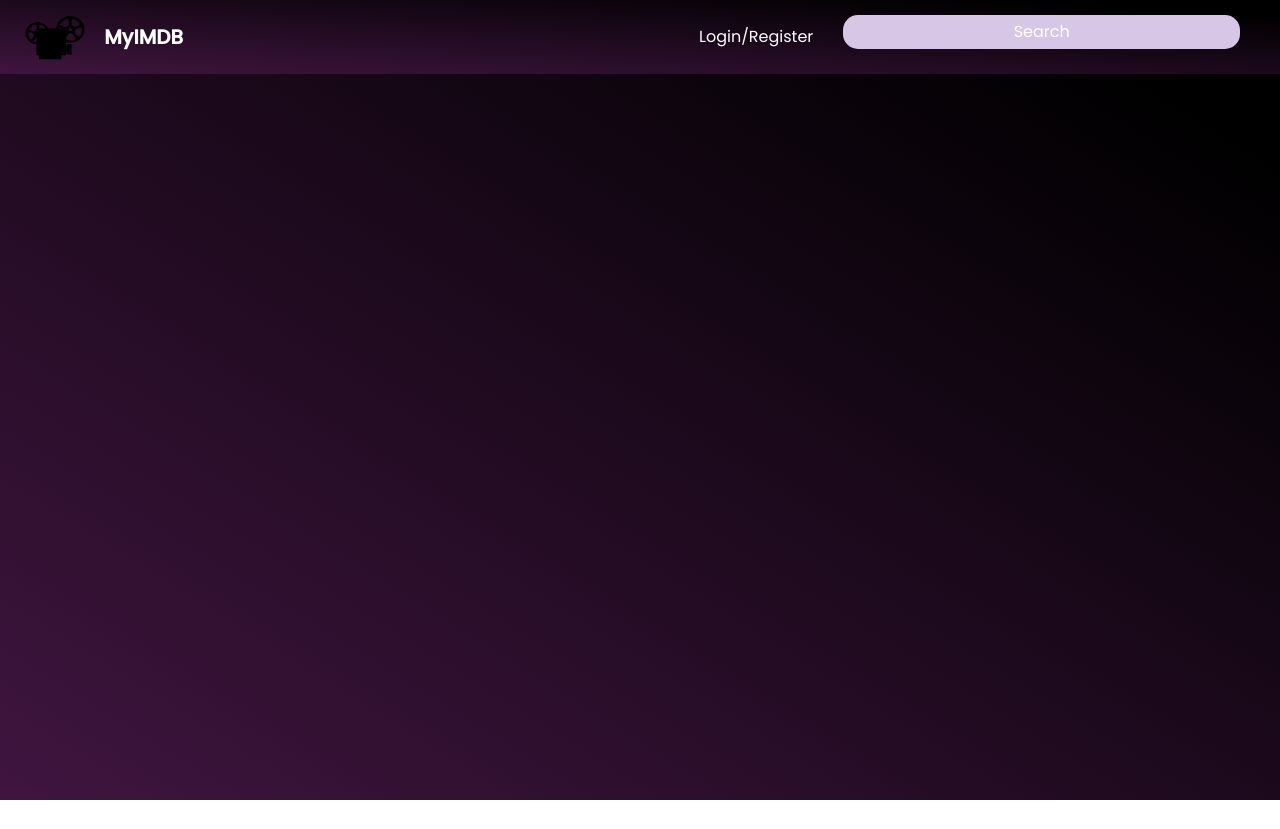
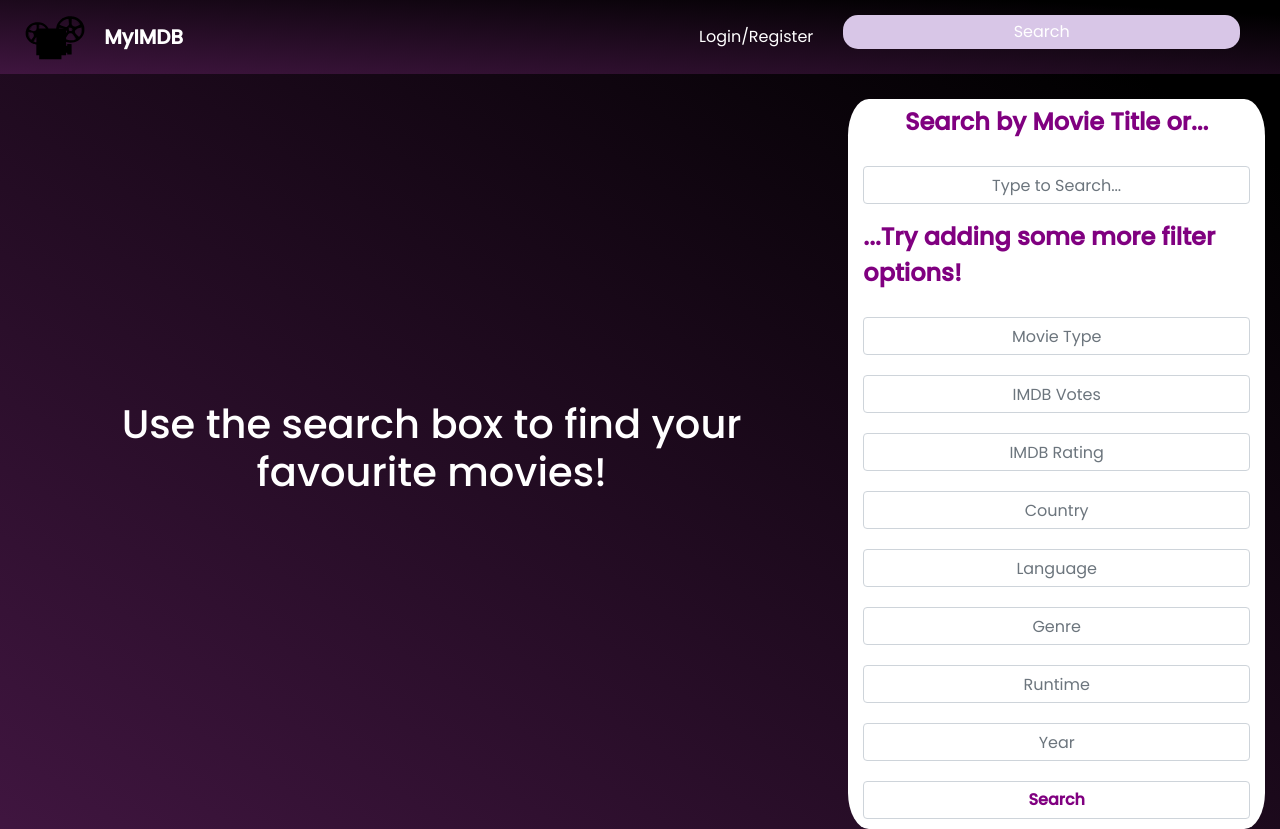
Before and after one commit to bondastefana/imdb_app_reactjs, a React (Create React App) app: page /search/1 in a window 1280 px wide. Before the commit the page ends 800 px from the top, so only its background shows below. Built offline with nearby package versions, Linux system fonts and the light colour scheme; no server answers.

Commit message:
Adding Routing to Search

```diff
--- a/src/App.js
+++ b/src/App.js
@@ -19,7 +19,7 @@ export class App extends React.Component {
           <Route exact path="/">
             <HomePage />
           </Route>
-          <Route exact path="/search">
+          <Route exact path="/search/:title">
             <SearchPage />
           </Route>
           <Route exact path="/login-register">
--- a/src/Pages/SearchPage/SearchPage.jsx
+++ b/src/Pages/SearchPage/SearchPage.jsx
@@ -1,9 +1,10 @@
-import React, { useState } from 'react';
+import React, { useEffect, useState } from 'react';
 import "bootstrap/dist/css/bootstrap.min.css";
 import MovieList from '../../componets/SearchComponents/MovieList';
 import MovieListHeading from '../../componets/SearchComponents/MovieListHeading';
 import SearchBox from '../../componets/SearchComponents/SearchBox';
 import './SearchPage.css';
+import {useParams} from 'react-router-dom';
 
 const SearchPage = () => {
 
@@ -17,16 +18,18 @@ const SearchPage = () => {
   const [genreValue, setGenreValue] = useState('');
   const [runtimeValue, setRuntimeValue] = useState('');
   const [yearValue, setYearValue] = useState('');
+  const [initialState, setInitialState] = useState(1);
 
-  const filtersArray = [];
-  filtersArray.push(titleValue, typeValue, votesValue, ratingValue, countryValue, languageValue, genreValue, runtimeValue, yearValue);
+  const filtersArray = [titleValue, typeValue, votesValue, ratingValue, countryValue, languageValue, genreValue, runtimeValue, yearValue];
   const optionArray = ['Title', 'Type', 'imdbVotes', 'imdbRating', 'Country', 'Language', 'Genre', 'Runtime', 'Year'];
 
+  const {title} = useParams();
 
+  const urlFromHomePage = `https://movies-app-siit.herokuapp.com/movies?Title=${title}`
 
   function buildUrl() {
     let baseUrl = 'https://movies-app-siit.herokuapp.com/movies?';
-    for (let i = 0; i < 9; i++) {
+    for (var i = 0; i < 9; i++) {
       if (filtersArray[i] !== '') {
         baseUrl += `${optionArray[i]}=${filtersArray[i]}&`;
       }
@@ -42,6 +45,10 @@ const SearchPage = () => {
 
     setMovies(responseJson.results);
   }
+
+  useEffect(() =>{
+    getMovieRequest(urlFromHomePage);
+  }, [initialState, urlFromHomePage]);
 
 
   // Varianta atunci cand userul da click pe butonul de cautare
```
